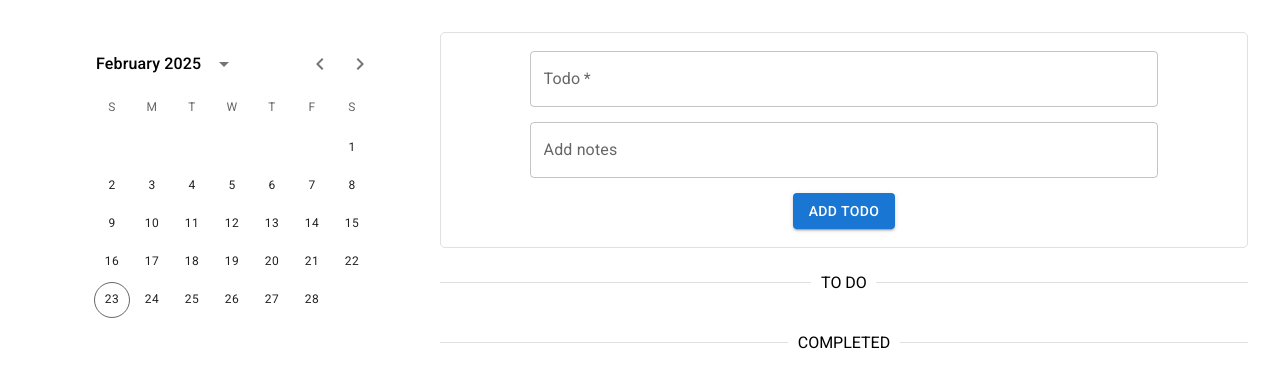
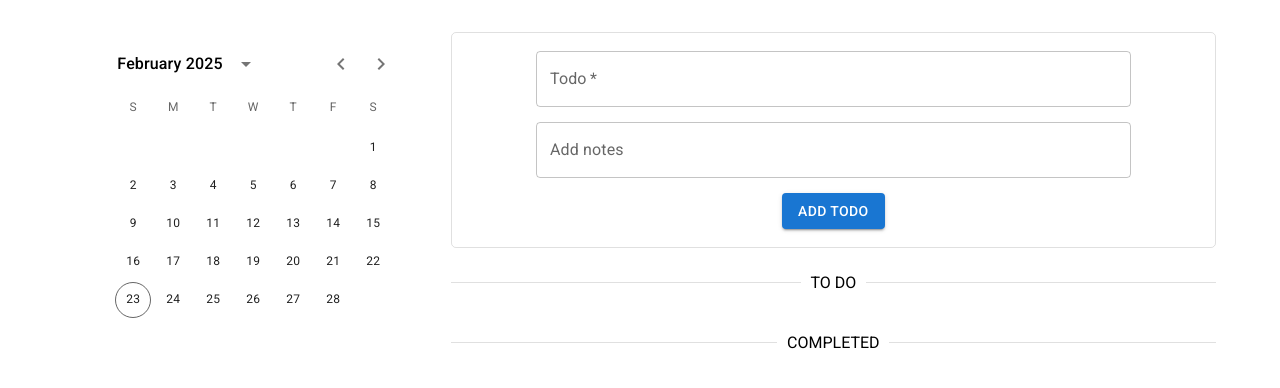
Before and after one commit to BUsuper/todo-project, a React (Vite) app: page / in a window 1280 px wide. Shown: the top 388 px of the page. Built offline with nearby package versions, Linux system fonts and the light colour scheme.

Commit message:
Whap App contents into a Container

```diff
--- a/src/app/App.jsx
+++ b/src/app/App.jsx
@@ -1,14 +1,16 @@
-import { Grid2 } from '@mui/material';
+import { Container, Grid2 } from '@mui/material';
 import { CalendarBlock, TodoBlock } from '../components/';
 import './App.css'
 
 function App() {
 
   return (
-    <Grid2 container spacing={1}>
-      <CalendarBlock />
-      <TodoBlock />
-    </Grid2>
+    <Container>
+      <Grid2 container spacing={1}>
+        <CalendarBlock />
+        <TodoBlock />
+      </Grid2>
+    </Container>
   )
 }
 
```
